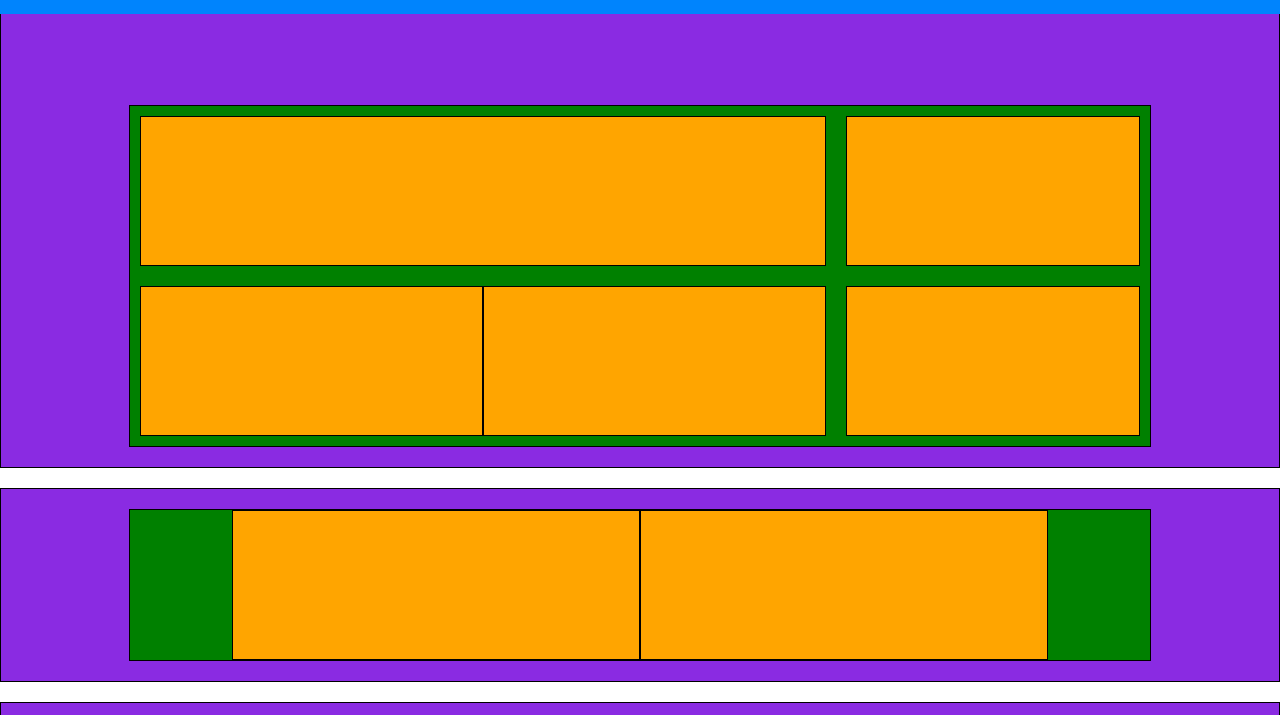
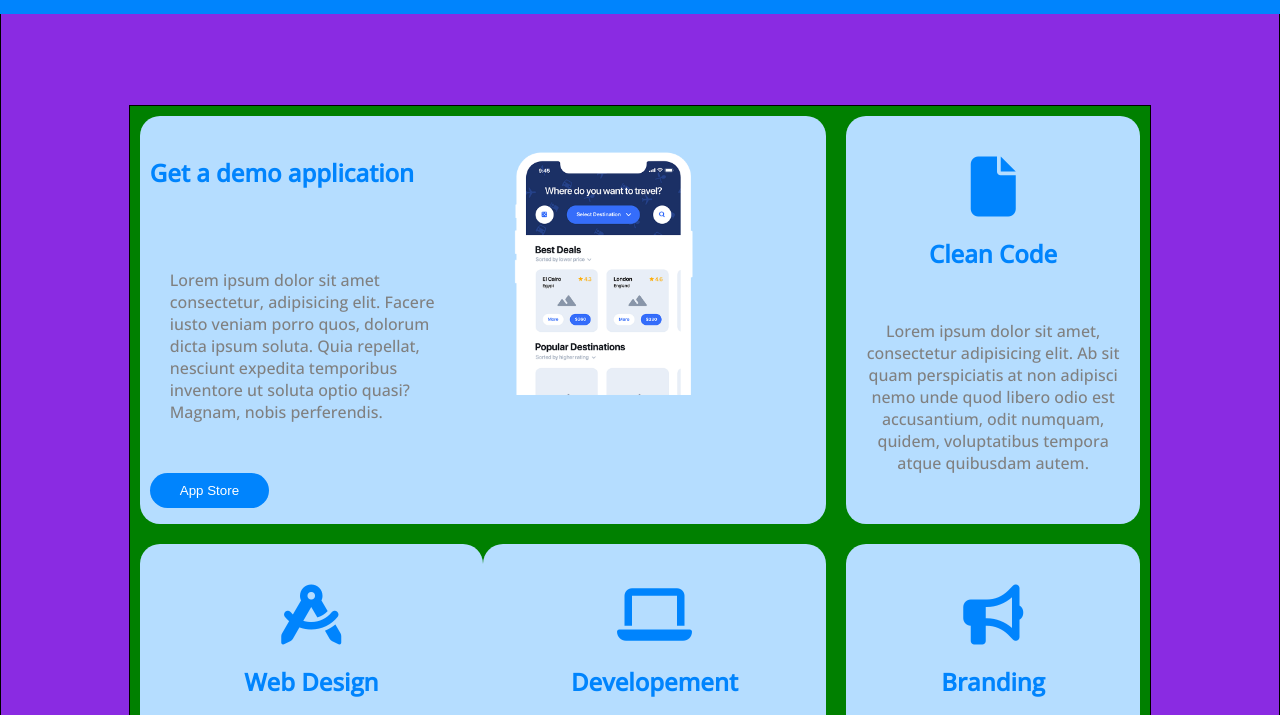
Before and after one commit to Matteo-Sarrecchia/htmlcss-responsive-layout, a plain HTML site: page index.html in a window 1280 px wide. Shown: the part 66-781 px from the top of the page. Drawn offline with nearby package versions, Linux system fonts and the light colour scheme.

Commit message:
application section

```diff
--- a/css/style.css
+++ b/css/style.css
@@ -61,11 +61,9 @@ header{
     cursor: pointer;
 }
 
-
 #menu-mobile{
      display: none;
    }
-
 
    /* header tablet/mobile */
 @media screen and (max-width:768px) {
@@ -89,8 +87,6 @@ header{
 /* application section */
 .section.application{
     padding-top: 130px;
-    background-color: blueviolet;
-    border: 1px solid black;
 }
 
 .row-up, .row-down{
@@ -98,34 +94,100 @@ header{
 }
 
 .col.demo, .col.code, .col.web, .col.develop, .col.branding{
-    background-color: orange;
-    border: 1px solid black;
+    background-color: #B5DDFF;
     min-height: 150px;
     margin: 10px;
 }
 
+/* slide demo */
 .col.demo{
     width: 70%;
 }
 
+.col.demo{
+    display: flex;
+    background-color: #B5DDFF;
+    border-radius: 20px;
+}
+
+/* sub col sinistra */
+.sub-col.left{
+    width: 50%;
+    padding: 10px;
+}
+
+.sub-col.right{
+    width: 50%;
+    padding: 0 10px;
+}
+
+.sub-col.left h2, .sub-col.left p{
+    padding-bottom: 30px;
+}
+
+.container.application h2{
+    color: #0084FD;
+    padding-top: 30px;
+}
+
+.container.application p{
+    color: grey;
+    padding-top: 30px;
+    padding-bottom: 30px;
+    margin: 20px;
+}
+
+.button{
+    color: white;
+    padding: 10px 30px;
+    background-color: #0084FD;
+    border-radius: 20px;
+    border: none;
+}
+
+/* sub col destra */
+.sub-col.right img{
+    width: 100%;
+    padding-top: 30px;
+    padding-right: 100px;
+    display: block;
+}
+
+/* slide code */
 .col.code{
     width: 30%;
+    text-align: center;
+    border-radius: 20px;
 }
 
+.logo-slide{
+    font-size: 30px;
+    margin-top: 50px;
+}
+
+/* row down */
 .col.web, .col.develop{
-  width: 35%;
+     width: 35%;
+     text-align: center;
+    border-radius: 20px;
 }
 
 .col.web{
     margin-right: 0;
+    text-align: center;
+    border-radius: 20px;
 }
 
 .col.develop{
     margin-left: 0;
+    text-align: center;
+    border-radius: 20px;
 }
 
 .col.branding{
     width: 30%;
+    text-align: center;
+    border-radius: 20px;
 }
 
 /* application section tablet */
@@ -146,9 +208,7 @@ header{
       width: auto;
       margin: 20px;
     }
-
 }
-
 
 /* planning section */
 .container.planning{
--- a/index.html
+++ b/index.html
@@ -54,17 +54,75 @@
         <section class="section application">
             <div class="container application">
                 <div class="row-up">
+
+                    <!-- slide demo -->
                     <div class="col demo">
 
-                    </div>
-                    <div class="col code">
+                        <!-- sub col sinistra -->
+                        <div class="sub-col left">
+                            <h2>
+                                Get a demo application
+                            </h2>
+                            <p>
+                                Lorem ipsum dolor sit amet consectetur, adipisicing elit. Facere iusto veniam porro quos, dolorum dicta ipsum soluta. Quia repellat, nesciunt expedita temporibus inventore ut soluta optio quasi? Magnam, nobis perferendis.
+                            </p>
+                            <input class="button" type="button" value="App Store">
+                        </div>
+
+                        <!-- sub col destra -->
+                        <div class="sub-col right">
+                            <img src="img/phone.png" alt="">
+                        </div>
 
                     </div>
+
+                    <!-- slide code -->
+                    <div class="col code">
+                        <div class="logo-slide">
+                            <i class="fa-solid fa-file fa-2xl" style="color: #0084fd;"></i>
+                        </div>
+                        <h2>Clean Code</h2>
+                        <p>
+                            Lorem ipsum dolor sit amet, consectetur adipisicing elit. Ab sit quam perspiciatis at non adipisci nemo unde quod libero odio est accusantium, odit numquam, quidem, voluptatibus tempora atque quibusdam autem.
+                        </p>
+                    </div>
                 </div>
+
+
                 <div class="row-down">
-                    <div class="col web"></div>
-                    <div class="col develop"></div>
-                    <div class="col branding"></div>
+
+                    <!-- slide web -->
+                    <div class="col web">
+                        <div class="logo-slide">
+                            <i class="fa-solid fa-compass-drafting fa-2xl" style="color: #0084fd;"></i>
+                        </div>
+                        <h2>Web Design</h2>
+                        <p>
+                            Lorem ipsum dolor, sit amet consectetur adipisicing elit. Labore, perspiciatis similique modi autem, cupiditate fugit excepturi, doloribus nulla laboriosam sunt tenetur fugiat. Optio dolore atque quam esse, ratione sit numquam.
+                        </p>
+                    </div>
+
+                    <!-- slide developed -->
+                    <div class="col develop">
+                        <div class="logo-slide">
+                            <i class="fa-solid fa-laptop fa-2xl" style="color: #0084fd;"></i>
+                        </div>
+                        <h2>Developement</h2>
+                        <p>
+                            Lorem ipsum dolor sit amet consectetur adipisicing elit. Assumenda quo a eius natus cum beatae soluta cumque nemo nihil tempore. Sapiente praesentium ab quam eum nobis voluptatibus minima at sint.
+                        </p>
+                    </div>
+
+                    <!-- slide branding -->
+                    <div class="col branding">
+                        <div class="logo-slide">
+                            <i class="fa-solid fa-bullhorn fa-2xl" style="color: #0084fd;"></i>
+                        </div>
+                        <h2>Branding</h2>
+                        <p>
+                            Lorem ipsum dolor sit amet consectetur adipisicing elit. Perspiciatis modi esse praesentium vel corporis rerum, animi vitae architecto eum distinctio ab voluptatem hic laborum consequatur repudiandae consectetur explicabo. Aperiam, deserunt?
+                        </p>
+                    </div>
                 </div>
             </div>
 
```
